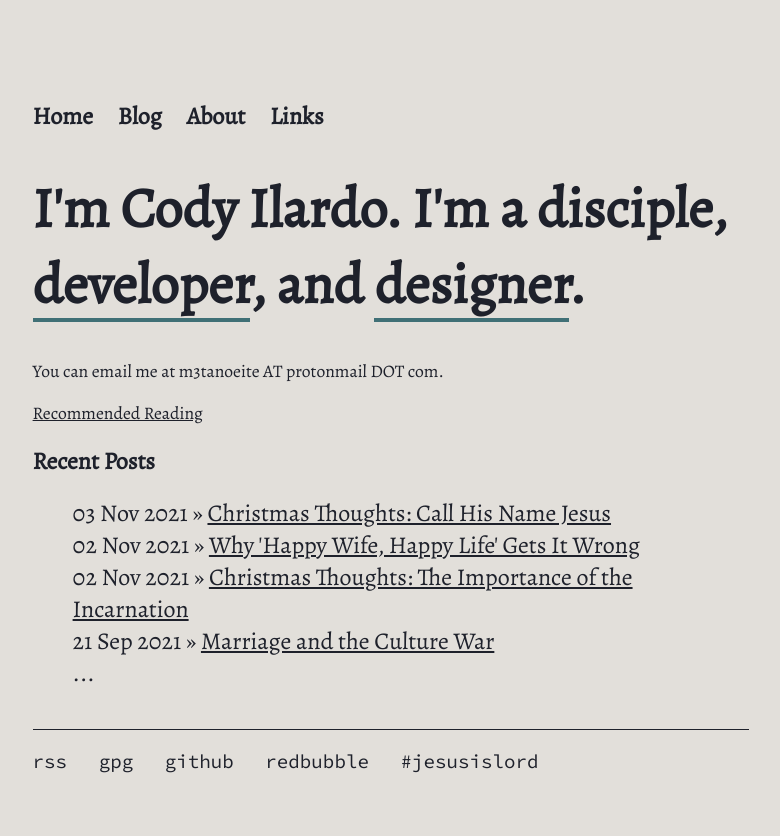
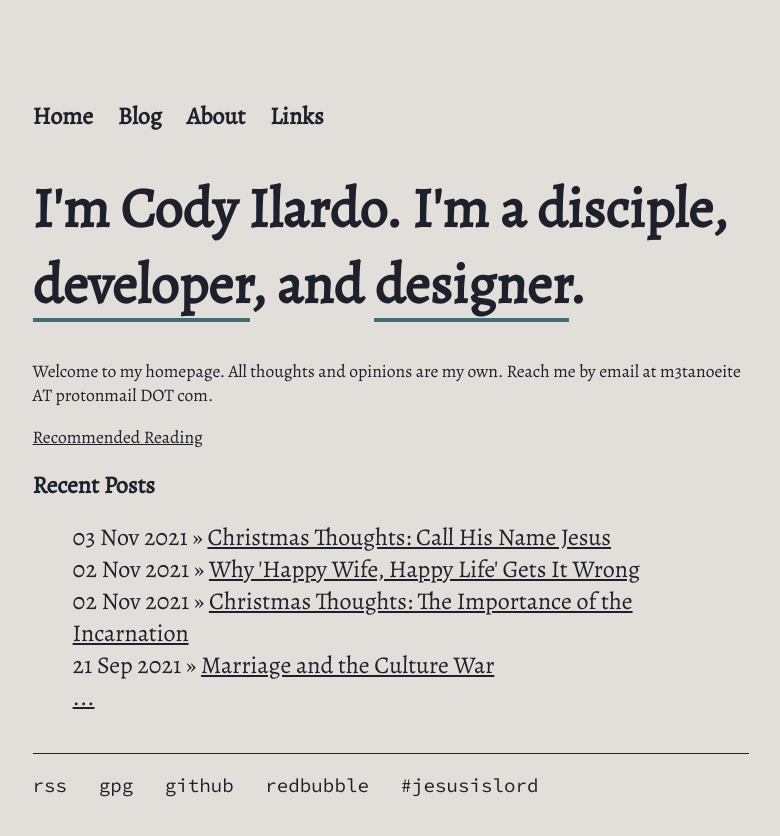
Before and after one commit to codyilardo/codyilardo.github.io, a Jekyll site: the page built from index.html, in a window 1280 px wide. Shown: the top 836 px of the page, without its empty margins (249-1029 px from the left). Built offline with Jekyll 4.4.1, drawn with Linux system fonts in a browser that asks for light colours.

Commit message:
homepage changes

```diff
--- a/css/main.css
+++ b/css/main.css
@@ -55,6 +55,10 @@ a.hero-link:hover {
 a {
   color: var(--text);
   text-decoration: underline;
+}
+
+a:hover {
+    color: var(--accent);
 }
 
 .hero-text {
--- a/index.html
+++ b/index.html
@@ -6,7 +6,8 @@ title: Cody's Homepage
 
 	<h1 class="hero-text">I'm Cody Ilardo. I'm a disciple, <a class="hero-link" href="https://github.com/codyilardo">developer</a>,
         and <a class="hero-link" href="https://www.redbubble.com/people/ilardocallig/shop">designer</a>.</h1>
-    <p>You can email me at m3tanoeite AT protonmail DOT com.</p>
+
+	<p>Welcome to my homepage. All thoughts and opinions are my own. Reach me by email at m3tanoeite AT protonmail DOT com.</p>
 
     <p><a href="https://codyilardo.com/blog/2020/08/07/rec-reading">Recommended Reading</a></p>
 
@@ -15,7 +16,7 @@ title: Cody's Homepage
 	  {% for post in site.posts limit:4 %}
 	    <li><span>{{ post.date | date_to_string }}</span> » <a href="{{ post.url }}" title="{{ post.title }}">{{ post.title }}</a></li>
 	  {% endfor %}
-        <li>...</li>
+        <li><a href="/blog">...</a></li>
 	</ul>
 
 </div>
```
Also changed, not shown: links.md (deleted, +0 -12 lines), links/index.html (added, +8 -0 lines).
